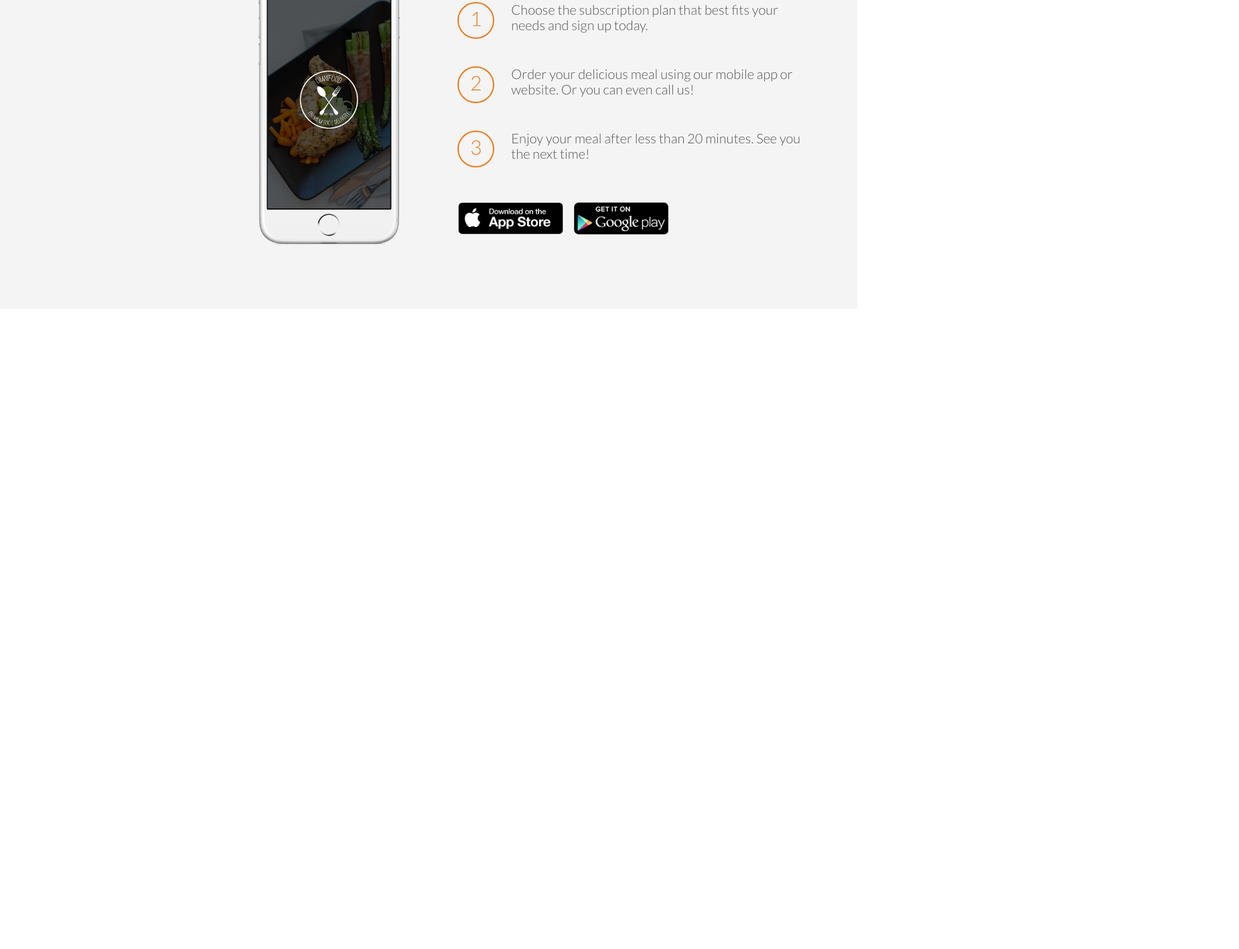
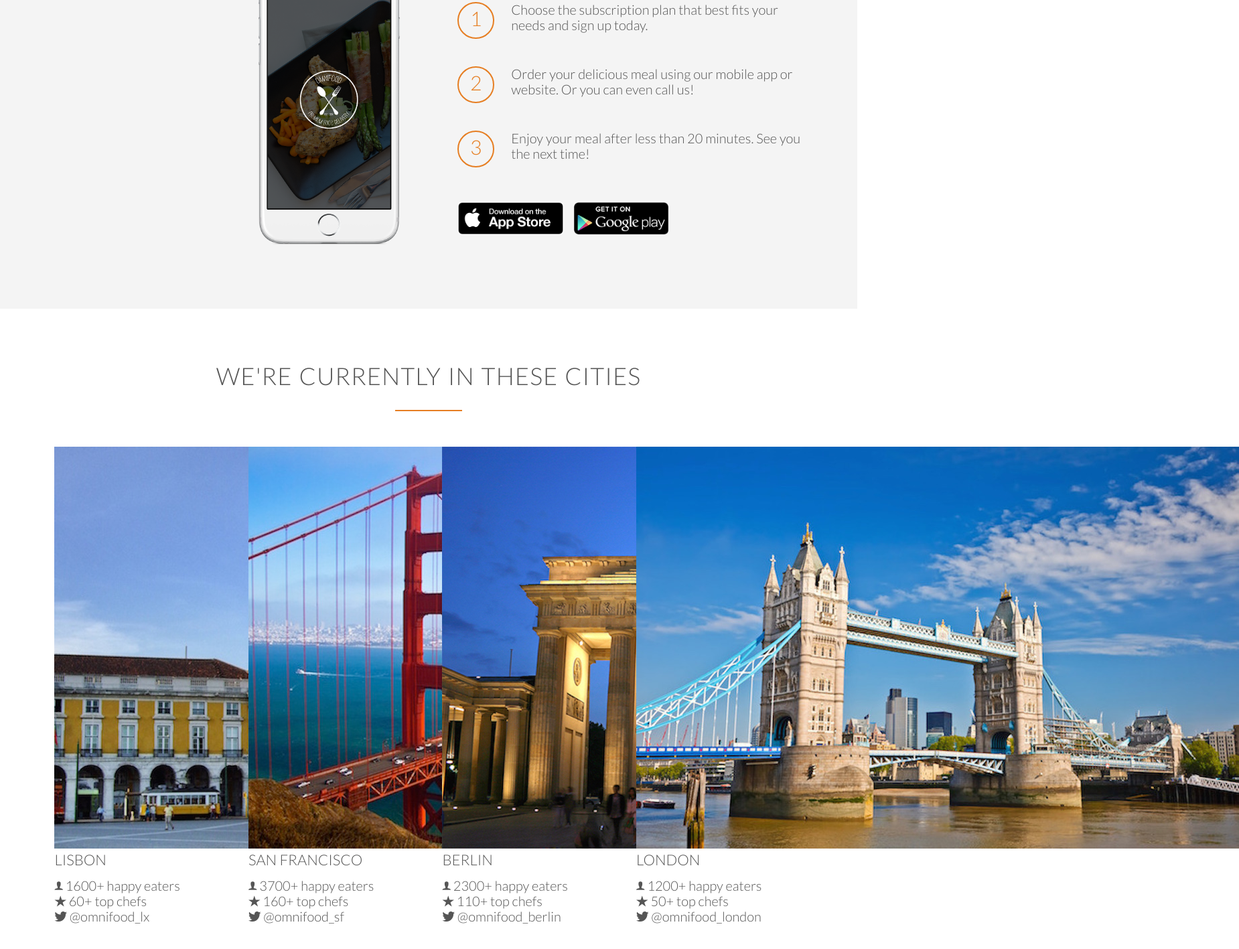
Before and after one commit to LubosVoska/omnifood-website, a website: page index.html in a window 1280 px wide. Shown: the part 2259-3676 px from the top of the page at 67% size, 1850 px wide, since content can reach past the window. Before the commit the page ends 2720 px from the top, so only its background shows below. Drawn offline with Linux system fonts and the light colour scheme; files whose address does not match are found by name.

Commit message:
Add cities section

```diff
--- a/index.html
+++ b/index.html
@@ -141,6 +141,94 @@
             </div>
         </div>
     </section>
+
+    <section class="section-cities">
+        <div class="row">
+            <h2>We're currently in these cities</h2>
+        </div>
+        <div class="row">
+            <div class="col span-1-of-4 box">
+                <img src="resources/img/lisbon-3.jpg" alt="Lisbon">
+                <h3>Lisbon</h3>
+                <div class="city-feature">
+                    <i class="ion-ios-person"></i>
+                    1600+ happy eaters
+                </div>
+                <div class="city-feature">
+                    <i class="ion-ios-star"></i>
+                    60+ top chefs
+                </div>
+                <div class="city-feature">
+                    <i class="ion-social-twitter"></i>
+                    @omnifood_lx
+                </div>
+            </div>
+
+            <div class="col span-1-of-4 box">
+                <img src="resources/img/san-francisco.jpg" alt="San Francisco">
+                <h3>San Francisco</h3>
+                <div class="city-feature">
+                    <i class="ion-ios-person"></i>
+                    3700+ happy eaters
+                </div>
+                <div class="city-feature">
+                    <i class="ion-ios-star"></i>
+                    160+ top chefs
+                </div>
+                <div class="city-feature">
+                    <i class="ion-social-twitter"></i>
+                    @omnifood_sf
+                </div>
+            </div>
+            <div class="col span-1-of-4 box">
+                <img src="resources/img/berlin.jpg" alt="Berlin">
+                <h3>Berlin</h3>
+                <div class="city-feature">
+                    <i class="ion-ios-person"></i>
+                    2300+ happy eaters
+                </div>
+                <div class="city-feature">
+                    <i class="ion-ios-star"></i>
+                    110+ top chefs
+                </div>
+                <div class="city-feature">
+                    <i class="ion-social-twitter"></i>
+                    @omnifood_berlin
+                </div>
+            </div>
+            <div class="col span-1-of-4 box">
+                <img src="resources/img/london.jpg" alt="London">
+                <h3>London</h3>
+                <div class="city-feature">
+                    <i class="ion-ios-person"></i>
+                    1200+ happy eaters
+                </div>
+                <div class="city-feature">
+                    <i class="ion-ios-star"></i>
+                    50+ top chefs
+                </div>
+                <div class="city-feature">
+                    <i class="ion-social-twitter"></i>
+                    @omnifood_london
+                </div>
+            </div>
+
+        </div>
+    </section>
+
 </body>
 
 </html>
+
+<!--
+
+Berlin
+
+
+
+
+
+
+
+
+-->
```
